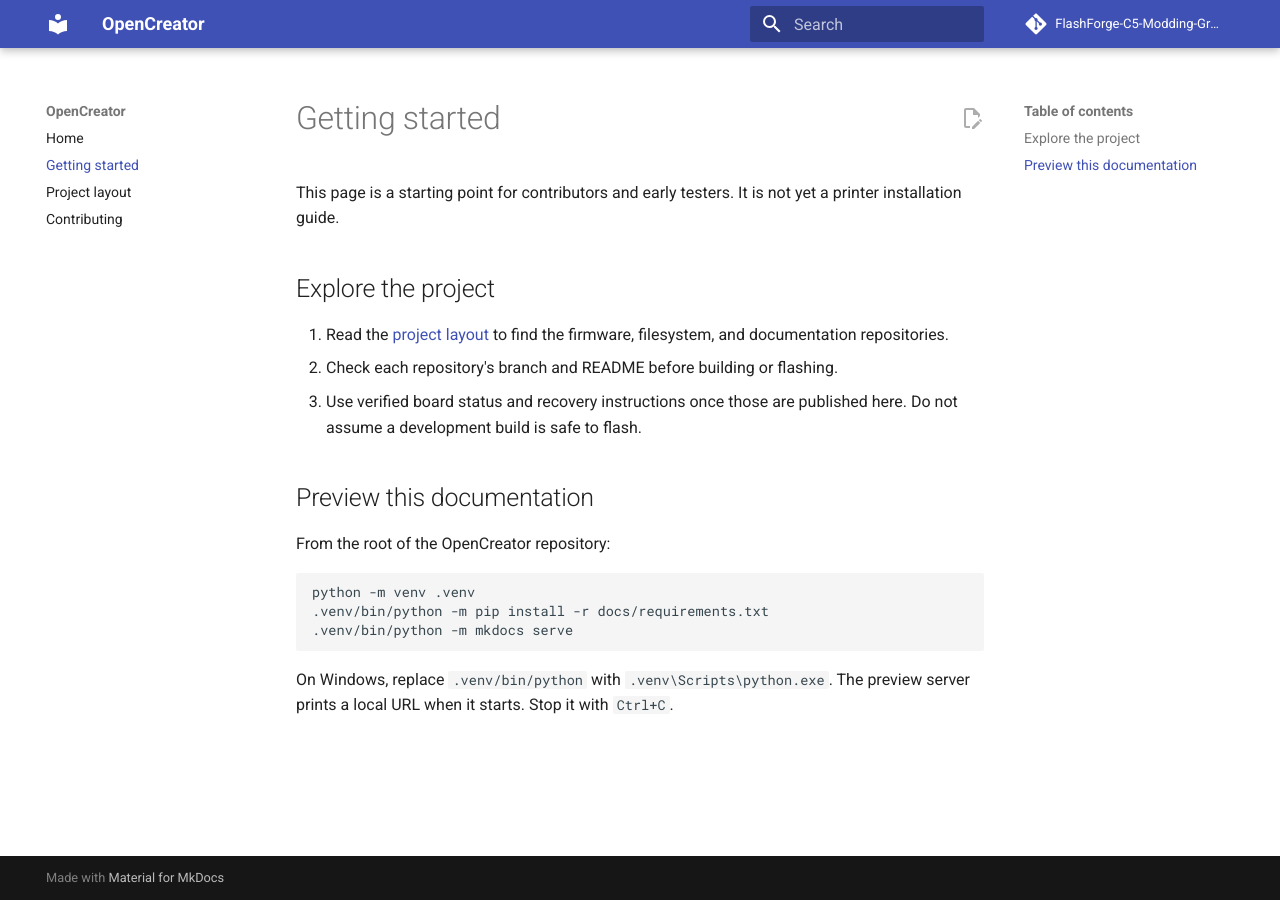
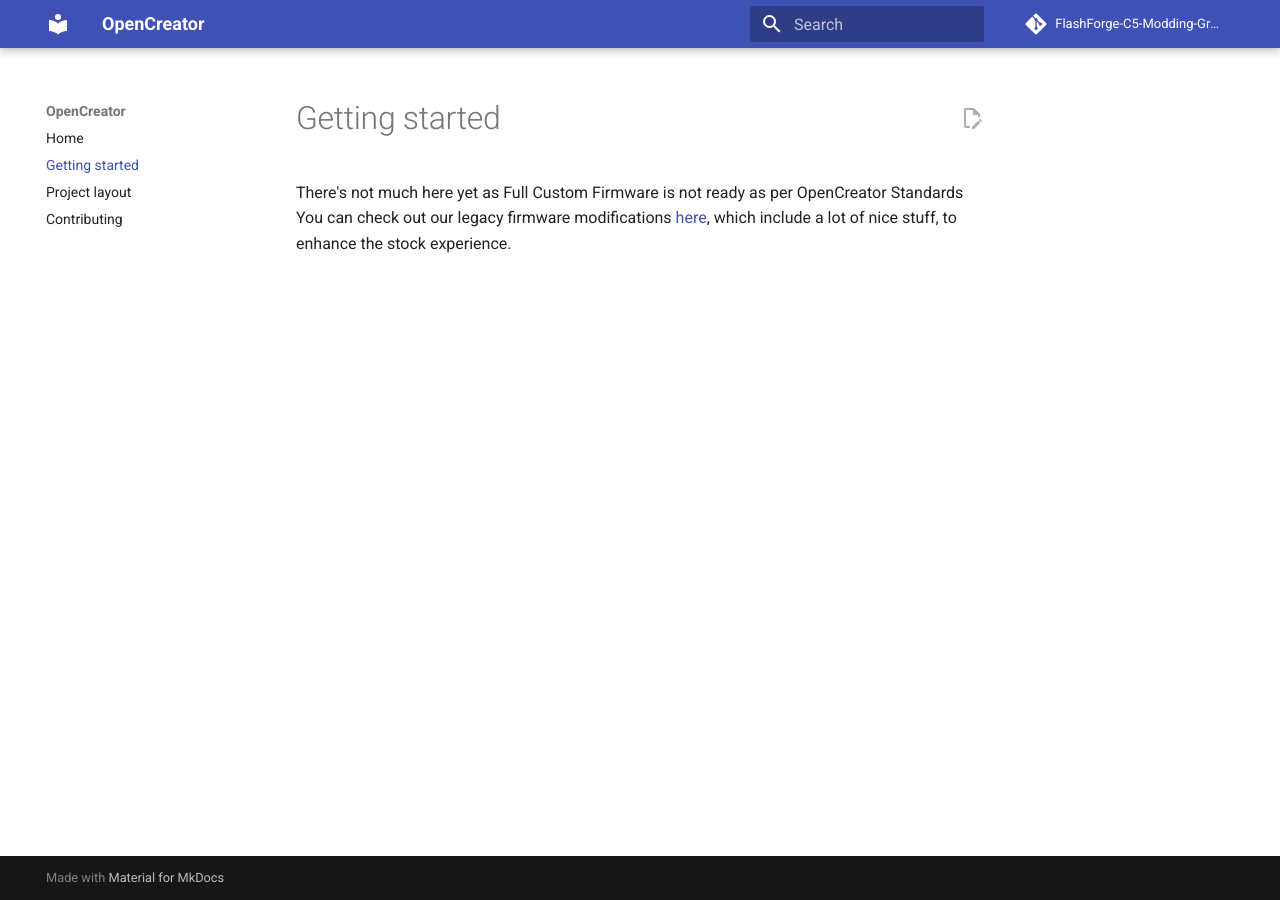
Before and after one commit to FlashForge-C5-Modding-Group/OpenCreator, an MkDocs documentation site: the page built from docs/getting-started.md, in a window 1280 px wide. Built offline with MkDocs 1.6.1 and Material for MkDocs 9.7.7, drawn with Linux system fonts in a browser that asks for light colours; comment, search, counter and statistics services are not loaded.

Commit message:
Update getting-started.md

````diff
--- a/docs/getting-started.md
+++ b/docs/getting-started.md
@@ -1,25 +1,4 @@
 # Getting started
 
-This page is a starting point for contributors and early testers. It is not
-yet a printer installation guide.
-
-## Explore the project
-
-1. Read the [project layout](project-layout.md) to find the firmware,
-   filesystem, and documentation repositories.
-2. Check each repository's branch and README before building or flashing.
-3. Use verified board status and recovery instructions once those are
-   published here. Do not assume a development build is safe to flash.
-
-## Preview this documentation
-
-From the root of the OpenCreator repository:
-
-```sh
-python -m venv .venv
-.venv/bin/python -m pip install -r docs/requirements.txt
-.venv/bin/python -m mkdocs serve
-```
-
-On Windows, replace `.venv/bin/python` with `.venv\Scripts\python.exe`.
-The preview server prints a local URL when it starts. Stop it with `Ctrl+C`.
+There's not much here yet as Full Custom Firmware is not ready as per OpenCreator Standards
+You can check out our legacy firmware modifications [here](https://github.com/FlashForge-C5-Modding-Group/Creator-5-Mods), which include a lot of nice stuff, to enhance the stock experience.
````
